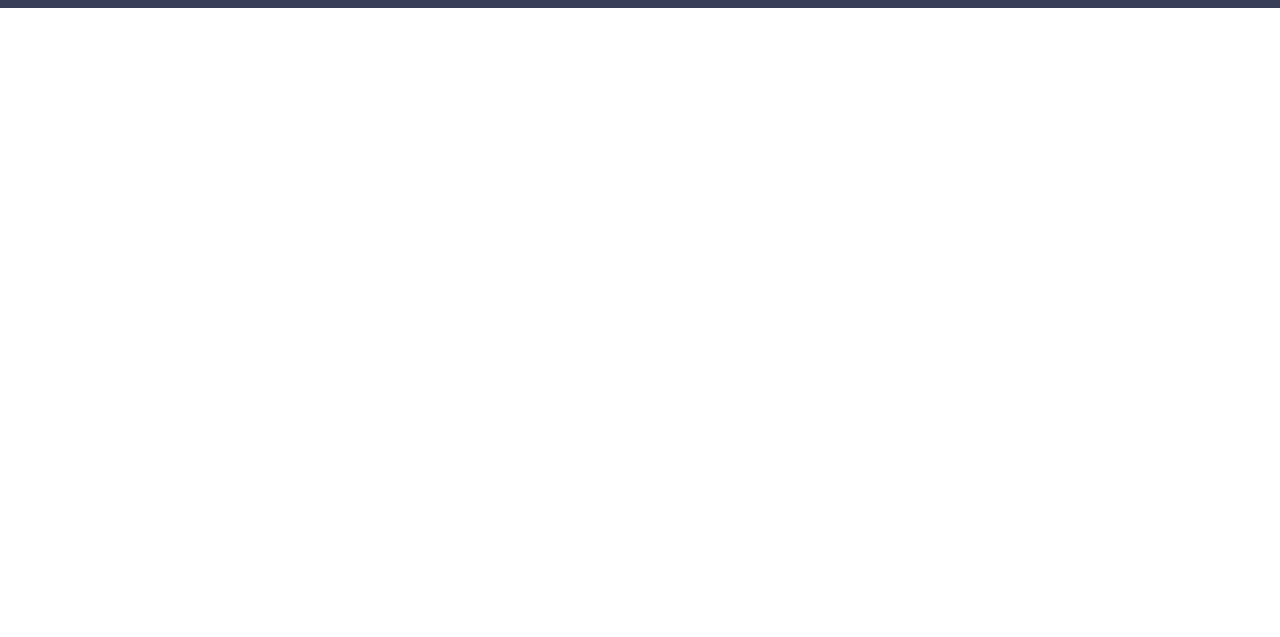
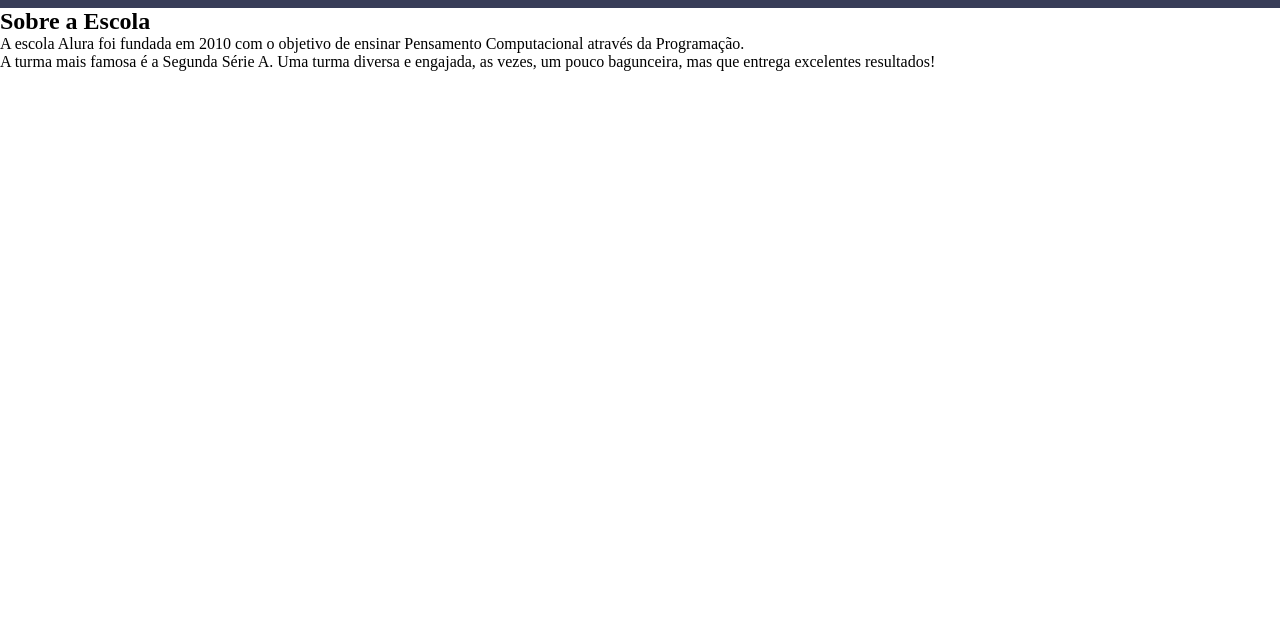
Before and after one commit to AlissonGoes/Siteescola, a plain HTML site: page index.html in a window 1280 px wide. Shown: the part 163-800 px from the top of the page. Drawn offline with Linux system fonts and the light colour scheme; files whose address does not match are found by name.

Commit message:
Add files via upload

```diff
--- a/index.html
+++ b/index.html
@@ -17,5 +17,11 @@
             <li class="cabecalho-lista-item">Escola</li>
         </ul>
     </header>
+    <section class="escola">
+        <h2 class="escola-titulo">Sobre a Escola</h2>
+        <p class="escola-texto-um">A escola Alura foi fundada em 2010 com o objetivo de ensinar Pensamento Computacional através da Programação. </p>
+        <p class="escola-texto-dois">
+            A turma mais famosa é a Segunda Série A. Uma turma diversa e engajada, as vezes, um pouco bagunceira, mas que entrega excelentes resultados!</p>
+    </section>
 </body>
 </html>
```
